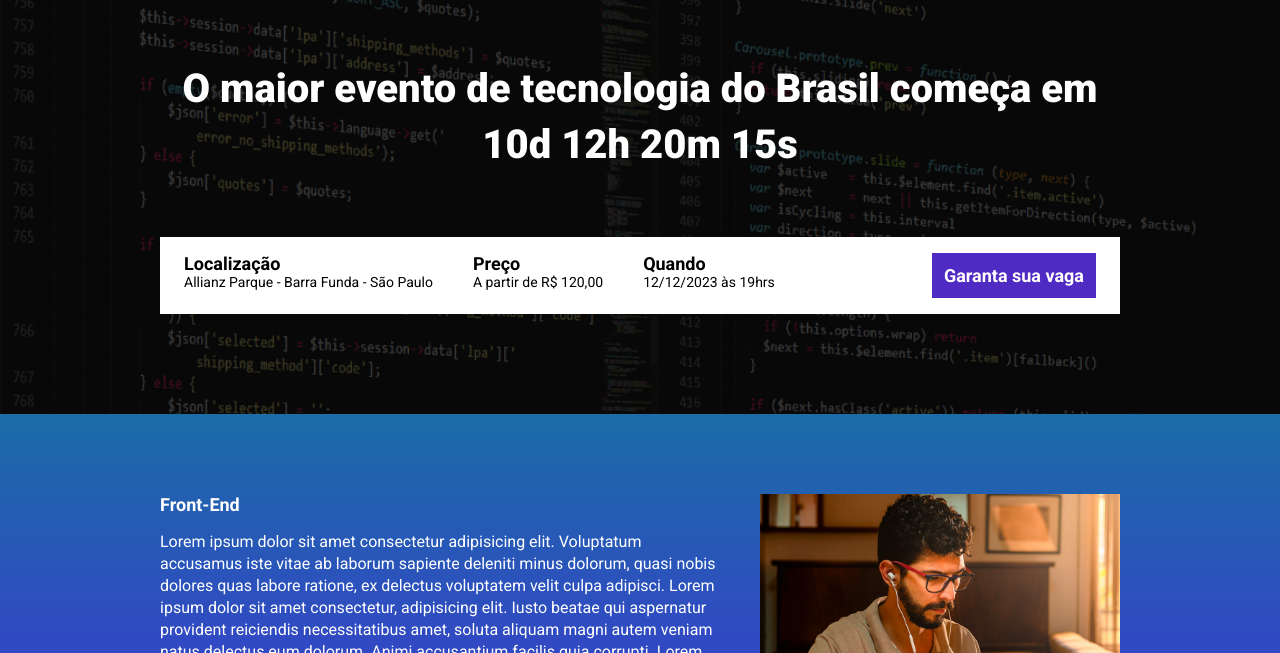
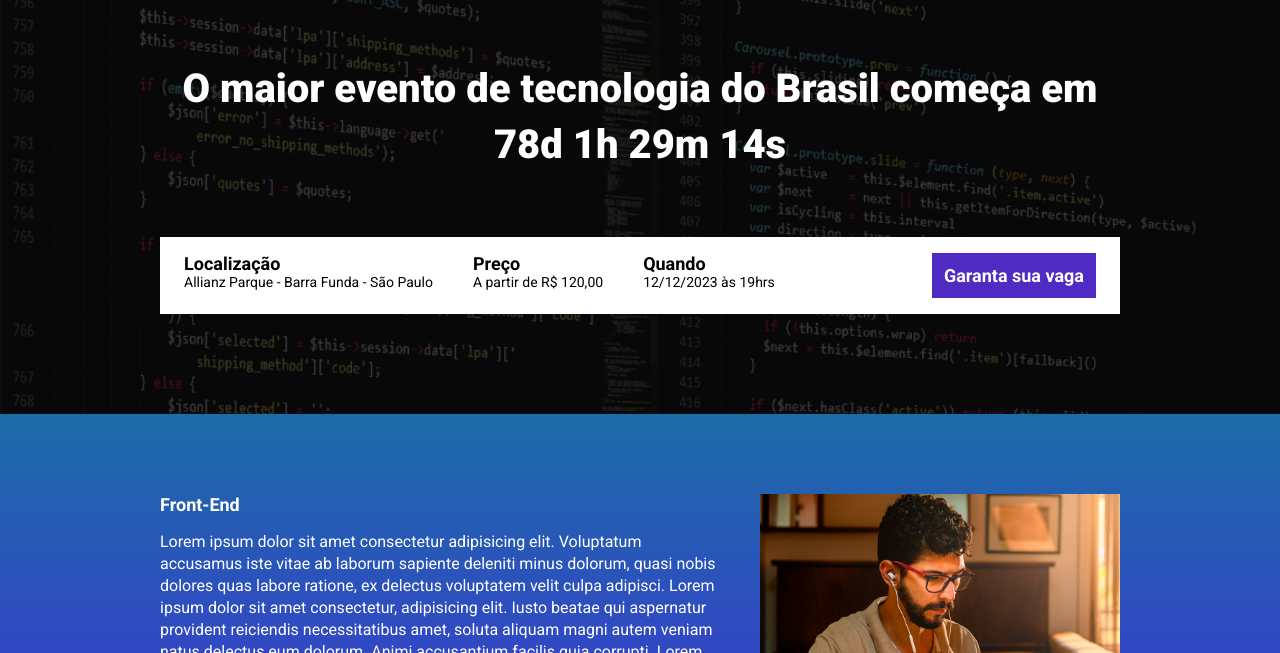
Before and after one commit to Digui87/ebach_tech_talks, a website built with Parcel: page src/index.html in a window 1280 px wide. Shown: the part 147-800 px from the top of the page. Built offline with nearby package versions, Linux system fonts and the light colour scheme.

Commit message:
criando a contagem regressiva

```diff
--- a/package.json
+++ b/package.json
@@ -2,8 +2,8 @@
   "name": "ebac_talks",
   "version": "1.0.0",
   "description": "",
-  "main": "index.js",
   "scripts": {
+    "build": "parcel build src/index.html",
     "dev": "parcel src/index.html src/styles/main.scss src/scripts/main.js",
     "test": "echo \"Error: no test specified\" && exit 1"
   },
--- a/src/index.html
+++ b/src/index.html
@@ -14,7 +14,7 @@
     <header class="hero">
         <div class="container">
             <img class="hero__logo" src="./images/ebac_logo.svg" alt="EBAC">
-            <p class="hero__text">O maior evento de tecnologia do Brasil começa em 10d 12h 20m 15s</p>
+            <p class="hero__text">O maior evento de tecnologia do Brasil começa em <span id="contador"></span> </p>
             <div class="infos-bar">
                 <ul class="infos-bar__infos">
                     <li class="infos-bar__infos__item">
--- a/src/scripts/main.js
+++ b/src/scripts/main.js
@@ -1 +1,27 @@
 AOS.init();
+
+const dataDoEvento = new Date("Dec 12, 2023 19:00:00");
+const timeStampDoEvento = dataDoEvento.getTime();
+
+const contaAsHoras = setInterval(function() {
+    const agora = new Date();
+    const timeStampAtual = agora.getTime();
+
+    const distanciaAteOEvento = timeStampDoEvento - timeStampAtual;
+
+    const diaEmMs = 1000 * 60 * 60 * 24;
+    const horaEmMs = 1000 * 60 *60;
+    const minutoEmMs = 1000 * 60;
+
+    const diasAteOEvento = Math.floor(distanciaAteOEvento / diaEmMs);
+    const horasAteOEvento = Math.floor((distanciaAteOEvento % diaEmMs) / horaEmMs);
+    const minutosAteOEvento = Math.floor((distanciaAteOEvento % horaEmMs) / minutoEmMs);
+    const segundosAteOEvento = Math.floor((distanciaAteOEvento % minutoEmMs) / 1000);
+
+    document.getElementById('contador').innerHTML = `${diasAteOEvento}d ${horasAteOEvento}h ${minutosAteOEvento}m ${segundosAteOEvento}s`;
+
+    if (distanciaAteOEvento < 0) {
+        clearInterval(contaAsHoras);
+        document.getElementById('contador').innerHTML = 'Evento Expirado'
+    }
+}, 1000);
```
